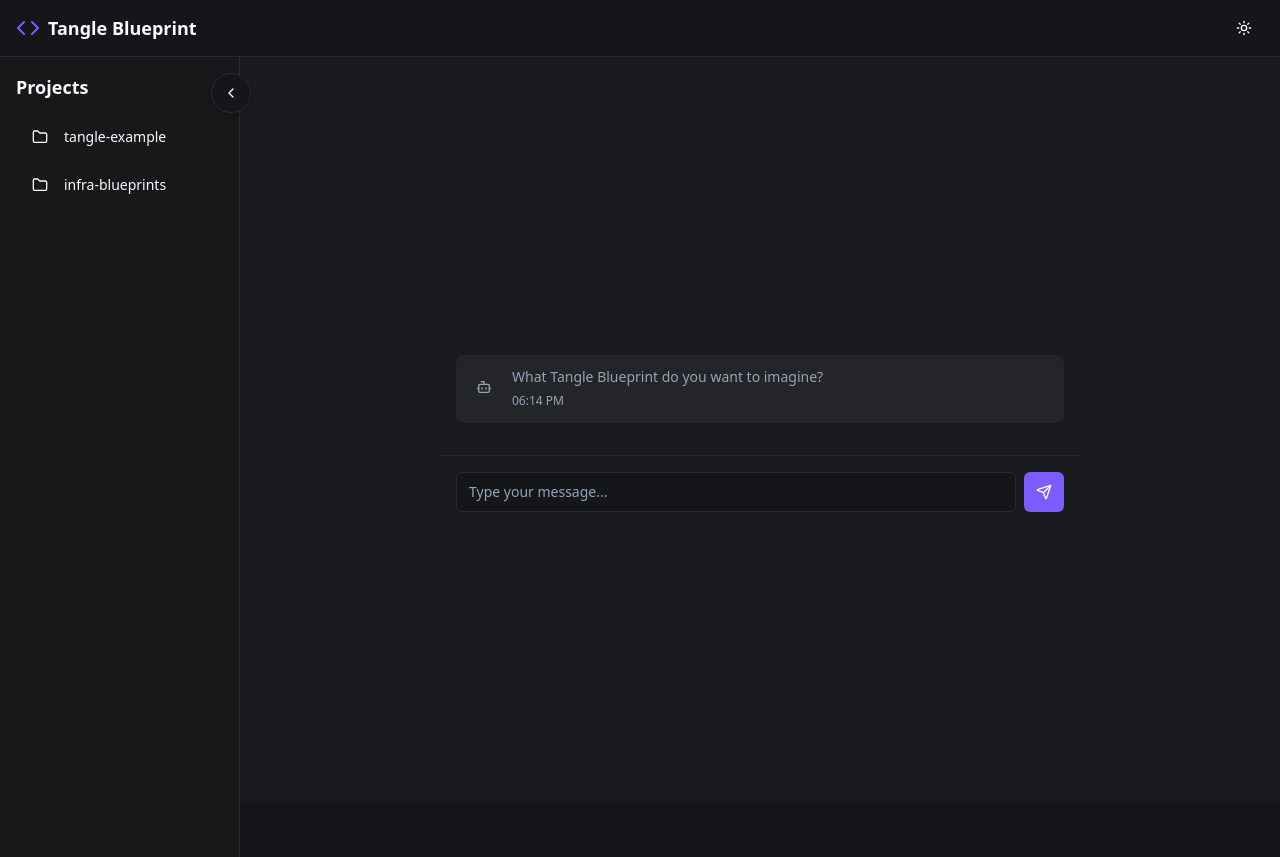
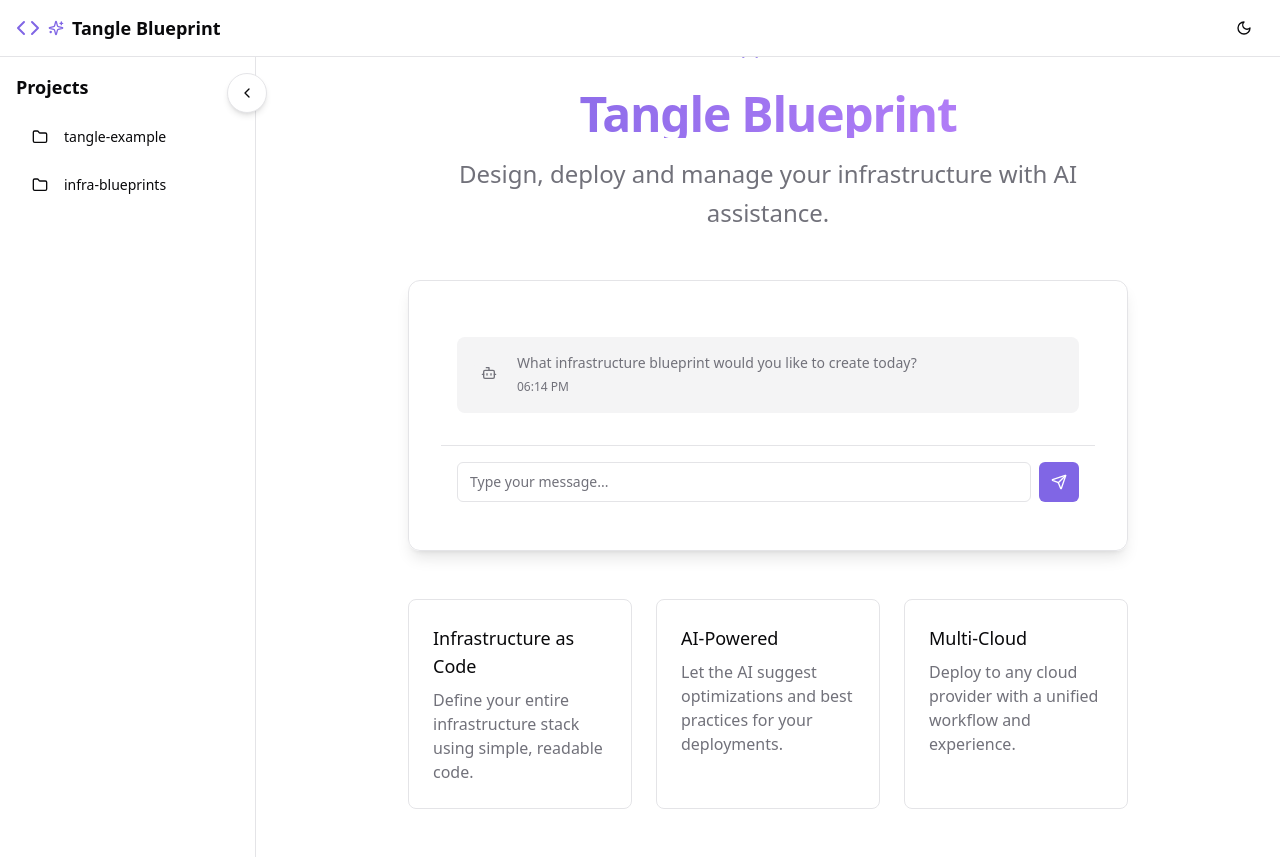
Before and after one commit to drewstone/tangle-forge-ai-coder, a React (Vite) app: page / in a window 1280 px wide. Built offline with nearby package versions, Linux system fonts and the light colour scheme.

Commit message:
Refactor: Improve UI and theme support
- Improved the design of the main landing page and chat interface.
- Implemented a new color scheme with purple highlights.
- Fixed theme switching issues with the sidebar.
- Added editor theme switching functionality.

```diff
--- a/src/components/TangleBlueprintApp.tsx
+++ b/src/components/TangleBlueprintApp.tsx
@@ -10,6 +10,7 @@ import { toast } from "sonner";
 import { useActiveProject } from "@/hooks/use-active-project";
 import { useFileCache } from "@/hooks/use-file-cache";
 import { useTheme } from "@/hooks/use-theme";
+import { Code, Sparkles } from "lucide-react";
 
 const TangleBlueprintApp = () => {
   const [defaultCode] = useState(`fn main() {
@@ -31,8 +32,7 @@ const TangleBlueprintApp = () => {
   const [currentCode, setCurrentCode] = useState(defaultCode);
   const [terminalVisible, setTerminalVisible] = useState(false);
 
-  const { theme: appTheme, setTheme: setAppTheme } = useTheme();
-  const editorTheme = appTheme === 'dark' ? 'vs-dark' : 'light';
+  const { theme } = useTheme();
 
   const activeProject = useActiveProject((state) => state.activeProject);
   const setActiveProject = useActiveProject((state) => state.setActiveProject);
@@ -115,12 +115,6 @@ const TangleBlueprintApp = () => {
     }, 2000);
   };
 
-  const handleThemeChange = () => {
-    const newTheme = appTheme === 'dark' ? 'light' : 'dark';
-    setAppTheme(newTheme);
-    toast.info(`Switched to ${newTheme} theme`);
-  };
-
   const handleEditorChange = (value: string | undefined) => {
     if (value !== undefined) {
       setCurrentCode(value);
@@ -137,17 +131,11 @@ const TangleBlueprintApp = () => {
           <ResizableHandle />
           <ResizablePanel defaultSize={65} minSize={30}>
             <div className="flex flex-col h-full">
-              <EditorToolbar
-                onRun={handleRunCode}
-                onThemeChange={handleThemeChange}
-                isDarkTheme={appTheme === 'dark'}
-              />
+              <EditorToolbar onRun={handleRunCode} />
               <div className="flex-1 overflow-hidden relative">
                 <CodeEditor
                   defaultValue={currentCode}
                   onChange={handleEditorChange}
-                  options={{ minimap: { enabled: false } }}
-                  theme={editorTheme}
                 />
                 <Terminal
                   isOpen={terminalVisible}
@@ -158,12 +146,44 @@ const TangleBlueprintApp = () => {
           </ResizablePanel>
         </ResizablePanelGroup>
       ) : (
-        <div className="flex items-center justify-center h-[calc(100vh-3.5rem)] bg-card">
-          <div className="max-w-2xl w-full px-4">
-            <ChatInterface
-              onSendMessage={handleSendMessage}
-              welcomeMessage="What Tangle Blueprint do you want to imagine?"
-            />
+        <div className="flex items-center justify-center h-[calc(100vh-3.5rem)] bg-background">
+          <div className="max-w-3xl w-full px-6 py-12">
+            <div className="mb-12 text-center">
+              <div className="flex items-center justify-center gap-3 mb-6">
+                <Code className="h-10 w-10 text-primary" />
+                <Sparkles className="h-6 w-6 text-primary" />
+              </div>
+              <h1 className="text-5xl font-bold tracking-tight mb-4 bg-gradient-to-r from-primary to-purple-400 bg-clip-text text-transparent">
+                Tangle Blueprint
+              </h1>
+              <p className="text-2xl text-muted-foreground max-w-2xl mx-auto leading-relaxed">
+                Design, deploy and manage your infrastructure with AI assistance.
+              </p>
+            </div>
+
+            <div className="bg-card/60 backdrop-blur-sm border border-border rounded-xl p-8 shadow-lg">
+              <ChatInterface
+                onSendMessage={handleSendMessage}
+                welcomeMessage="What infrastructure blueprint would you like to create today?"
+              />
+            </div>
+
+            <div className="mt-12 grid grid-cols-1 md:grid-cols-3 gap-6">
+              <div className="p-6 rounded-lg bg-card/40 border border-border">
+                <h3 className="text-lg font-medium mb-2">Infrastructure as Code</h3>
+                <p className="text-muted-foreground">Define your entire infrastructure stack using simple, readable code.</p>
+              </div>
+
+              <div className="p-6 rounded-lg bg-card/40 border border-border">
+                <h3 className="text-lg font-medium mb-2">AI-Powered</h3>
+                <p className="text-muted-foreground">Let the AI suggest optimizations and best practices for your deployments.</p>
+              </div>
+
+              <div className="p-6 rounded-lg bg-card/40 border border-border">
+                <h3 className="text-lg font-medium mb-2">Multi-Cloud</h3>
+                <p className="text-muted-foreground">Deploy to any cloud provider with a unified workflow and experience.</p>
+              </div>
+            </div>
           </div>
         </div>
       )}
--- a/src/components/layout/Header.tsx
+++ b/src/components/layout/Header.tsx
@@ -1,24 +1,26 @@
 
-import { Moon, Sun, Code } from "lucide-react";
+import { Moon, Sun, Code, Sparkles } from "lucide-react";
 import { Button } from "@/components/ui/button";
 import ViewModeSelector from "./ViewModeSelector";
 import { useState } from "react";
 import { useActiveProject } from "@/hooks/use-active-project";
+import { useTheme } from "@/hooks/use-theme";
 
-interface HeaderProps {
-  toggleDarkMode: () => void;
-  isDarkMode: boolean;
-}
-
-const Header = ({ toggleDarkMode, isDarkMode }: HeaderProps) => {
+const Header = () => {
   const [viewMode, setViewMode] = useState<"chat" | "split" | "editor">("split");
   const activeProject = useActiveProject((state) => state.activeProject);
+  const { theme, setTheme } = useTheme();
+
+  const toggleTheme = () => {
+    setTheme(theme === "dark" ? "light" : "dark");
+  };
 
   return (
-    <header className="border-b border-border">
+    <header className="border-b border-border bg-card">
       <div className="flex items-center justify-between h-14 px-4">
         <div className="flex items-center gap-2">
           <Code className="h-6 w-6 text-primary" />
+          <Sparkles className="h-4 w-4 text-primary" />
           <span className="font-semibold text-lg">Tangle Blueprint</span>
         </div>
         {activeProject && (
@@ -27,8 +29,8 @@ const Header = ({ toggleDarkMode, isDarkMode }: HeaderProps) => {
           </div>
         )}
         <div className="flex items-center gap-2">
-          <Button variant="ghost" size="icon" onClick={toggleDarkMode}>
-            {isDarkMode ? <Sun className="h-5 w-5" /> : <Moon className="h-5 w-5" />}
+          <Button variant="ghost" size="icon" onClick={toggleTheme}>
+            {theme === "dark" ? <Sun className="h-5 w-5" /> : <Moon className="h-5 w-5" />}
           </Button>
         </div>
       </div>
--- a/src/components/layout/MainLayout.tsx
+++ b/src/components/layout/MainLayout.tsx
@@ -1,38 +1,26 @@
 
-import { useEffect, useState } from "react";
+import { useEffect } from "react";
 import Header from "./Header";
 import Sidebar from "./Sidebar";
-import { cn } from "@/lib/utils";
+import { useTheme, ThemeInitializer } from "@/hooks/use-theme";
 
 interface MainLayoutProps {
   children: React.ReactNode;
 }
 
 const MainLayout = ({ children }: MainLayoutProps) => {
-  const [isDarkMode, setIsDarkMode] = useState<boolean>(true);
+  const { theme } = useTheme();
 
+  // Initialize theme from saved preferences
   useEffect(() => {
-    // Set dark mode as default
-    document.documentElement.classList.add('dark');
-  }, []);
-
-  const toggleDarkMode = () => {
-    const newMode = !isDarkMode;
-    setIsDarkMode(newMode);
-
-    if (newMode) {
-      document.documentElement.classList.add('dark');
-    } else {
-      document.documentElement.classList.remove('dark');
-    }
-  };
+    // This is just to ensure the component re-renders when theme changes
+  }, [theme]);
 
   return (
-    <div className={cn(
-      "min-h-screen flex flex-col",
-      isDarkMode ? "dark" : ""
-    )}>
-      <Header toggleDarkMode={toggleDarkMode} isDarkMode={isDarkMode} />
+    <>
+      <ThemeInitializer />
+      <div className="min-h-screen flex flex-col">
+        <Header />
         <div className="flex flex-1 overflow-hidden">
           <Sidebar />
           <main className="flex-1 overflow-auto p-0">
@@ -40,6 +28,7 @@ const MainLayout = ({ children }: MainLayoutProps) => {
           </main>
         </div>
       </div>
+    </>
   );
 };
 
--- a/src/components/layout/Sidebar.tsx
+++ b/src/components/layout/Sidebar.tsx
@@ -14,16 +14,16 @@ const Sidebar = () => {
 
   return (
     <aside
-      className={`border-r border-border flex flex-col h-screen relative transition-all duration-300 ease-in-out ${
-        isCollapsed ? 'w-12' : 'w-60'
-      } ${theme === 'dark' ? 'bg-zinc-900' : 'bg-zinc-50'}`}
+      className={`border-r border-sidebar-border flex flex-col h-screen relative transition-all duration-300 ease-in-out ${
+        isCollapsed ? 'w-16' : 'w-64'
+      } bg-sidebar`}
     >
       <Button
         variant="ghost"
         size="icon"
         className={`absolute top-4 z-50 shadow-md bg-background border border-border rounded-full transition-all duration-300 ${
           isCollapsed ? '-right-3' : '-right-3'
-        }`}
+        } hover:bg-accent/50`}
         onClick={() => setIsCollapsed(!isCollapsed)}
       >
         <ChevronLeft className={`h-4 w-4 transition-transform duration-300 ${isCollapsed ? 'rotate-180' : ''}`} />
--- a/src/index.css
+++ b/src/index.css
@@ -1,3 +1,4 @@
+
 @tailwind base;
 @tailwind components;
 @tailwind utilities;
@@ -5,43 +6,40 @@
 @layer base {
   :root {
     --background: 0 0% 100%;
-    --foreground: 222.2 84% 4.9%;
+    --foreground: 240 10% 3.9%;
 
     --card: 0 0% 100%;
-    --card-foreground: 222.2 84% 4.9%;
+    --card-foreground: 240 10% 3.9%;
 
     --popover: 0 0% 100%;
-    --popover-foreground: 222.2 84% 4.9%;
+    --popover-foreground: 240 10% 3.9%;
 
-    --primary: 222.2 47.4% 11.2%;
-    --primary-foreground: 210 40% 98%;
+    --primary: 252 71% 65%;
+    --primary-foreground: 0 0% 100%;
 
-    --secondary: 210 40% 96.1%;
-    --secondary-foreground: 222.2 47.4% 11.2%;
+    --secondary: 240 4.8% 95.9%;
+    --secondary-foreground: 240 5.9% 10%;
 
-    --muted: 210 40% 96.1%;
-    --muted-foreground: 215.4 16.3% 46.9%;
+    --muted: 240 4.8% 95.9%;
+    --muted-foreground: 240 3.8% 46.1%;
 
-    --accent: 210 40% 96.1%;
-    --accent-foreground: 222.2 47.4% 11.2%;
+    --accent: 240 4.8% 95.9%;
+    --accent-foreground: 240 5.9% 10%;
 
     --destructive: 0 84.2% 60.2%;
-    --destructive-foreground: 210 40% 98%;
+    --destructive-foreground: 0 0% 98%;
 
-    --border: 214.3 31.8% 91.4%;
-    --input: 214.3 31.8% 91.4%;
-    --ring: 222.2 84% 4.9%;
+    --border: 240 5.9% 90%;
+    --input: 240 5.9% 90%;
+    --ring: 252 71% 65%;
 
     --radius: 0.5rem;
 
-    --sidebar-background: 0 0% 98%;
-    --sidebar-foreground: 240 5.3% 26.1%;
-    --sidebar-primary: 240 5.9% 10%;
-    --sidebar-primary-foreground: 0 0% 98%;
-    --sidebar-accent: 240 4.8% 95.9%;
-    --sidebar-accent-foreground: 240 5.9% 10%;
-    --sidebar-border: 220 13% 91%;
-    --sidebar-ring: 217.2 91.2% 59.8%;
+    --sidebar: 0 0% 100%;
+    --sidebar-foreground: 240 10% 3.9%;
+    --sidebar-muted: 240 4.8% 95.9%;
+    --sidebar-muted-foreground: 240 3.8% 46.1%;
+    --sidebar-border: 240 5.9% 90%;
 
     /* Code editor colors */
     --code: 220 13% 95%;
@@ -49,54 +47,51 @@
     --editor: 0 0% 100%;
     --editor-foreground: 222.2 84% 4.9%;
     --editor-line: 220 13% 90%;
-    --editor-selection: 210 40% 90%;
+    --editor-selection: 252 71% 90%;
   }
 
   .dark {
-    --background: 225 9% 9%;
-    --foreground: 210 40% 98%;
+    --background: 240 10% 3.9%;
+    --foreground: 0 0% 98%;
 
-    --card: 228 9% 11%;
-    --card-foreground: 210 40% 98%;
+    --card: 240 10% 5.9%;
+    --card-foreground: 0 0% 98%;
 
-    --popover: 228 9% 11%;
-    --popover-foreground: 210 40% 98%;
+    --popover: 240 10% 5.9%;
+    --popover-foreground: 0 0% 98%;
 
-    --primary: 252 100% 68%;
+    --primary: 252 71% 65%;
     --primary-foreground: 0 0% 100%;
 
-    --secondary: 228 6% 16%;
-    --secondary-foreground: 210 40% 98%;
+    --secondary: 240 3.7% 15.9%;
+    --secondary-foreground: 0 0% 98%;
 
-    --muted: 228 6% 15%;
-    --muted-foreground: 215 20.2% 65.1%;
+    --muted: 240 3.7% 15.9%;
+    --muted-foreground: 240 5% 64.9%;
 
-    --accent: 228 6% 16%;
-    --accent-foreground: 210 40% 98%;
+    --accent: 240 3.7% 15.9%;
+    --accent-foreground: 0 0% 98%;
 
-    --destructive: 0 84.2% 60.2%;
-    --destructive-foreground: 210 40% 98%;
+    --destructive: 0 62.8% 30.6%;
+    --destructive-foreground: 0 0% 98%;
 
-    --border: 228 6% 17%;
-    --input: 228 6% 17%;
-    --ring: 252 100% 68%;
+    --border: 240 3.7% 15.9%;
+    --input: 240 3.7% 15.9%;
+    --ring: 252 71% 65%;
 
-    --sidebar-background: 228 9% 12%;
-    --sidebar-foreground: 210 40% 98%;
-    --sidebar-primary: 252 100% 68%;
-    --sidebar-primary-foreground: 0 0% 100%;
-    --sidebar-accent: 228 6% 16%;
-    --sidebar-accent-foreground: 210 40% 98%;
-    --sidebar-border: 228 6% 17%;
-    --sidebar-ring: 252 100% 68%;
+    --sidebar: 240 10% 7%;
+    --sidebar-foreground: 0 0% 98%;
+    --sidebar-muted: 240 3.7% 15.9%;
+    --sidebar-muted-foreground: 240 5% 64.9%;
+    --sidebar-border: 240 3.7% 15.9%;
 
     /* Code editor colors */
-    --code: 228 6% 16%;
-    --code-foreground: 210 40% 98%;
-    --editor: 225 9% 9%;
-    --editor-foreground: 210 40% 98%;
-    --editor-line: 228 6% 17%;
-    --editor-selection: 252 100% 18%;
+    --code: 240 3.7% 15.9%;
+    --code-foreground: 0 0% 98%;
+    --editor: 240 10% 3.9%;
+    --editor-foreground: 0 0% 98%;
+    --editor-line: 240 3.7% 15.9%;
+    --editor-selection: 252 71% 25%;
   }
 }
 
@@ -128,7 +123,7 @@
   }
 
   .chat-message {
-    @apply p-3 rounded-lg my-2;
+    @apply p-4 rounded-lg my-2;
   }
 
   .chat-message.user {
@@ -144,7 +139,7 @@
   }
 
   .chat-input {
-    @apply w-full p-3 pr-12 rounded-md border bg-background;
+    @apply w-full p-4 rounded-lg border bg-background focus:ring-2 focus:ring-primary focus:outline-none transition-all;
   }
 
   .project-file {
```
Also changed, not shown: src/components/editor/CodeEditor.tsx (+0 -13 lines), src/components/editor/EditorToolbar.tsx (+18 -6 lines). Lines whose indentation alone changed are shown as unchanged.
